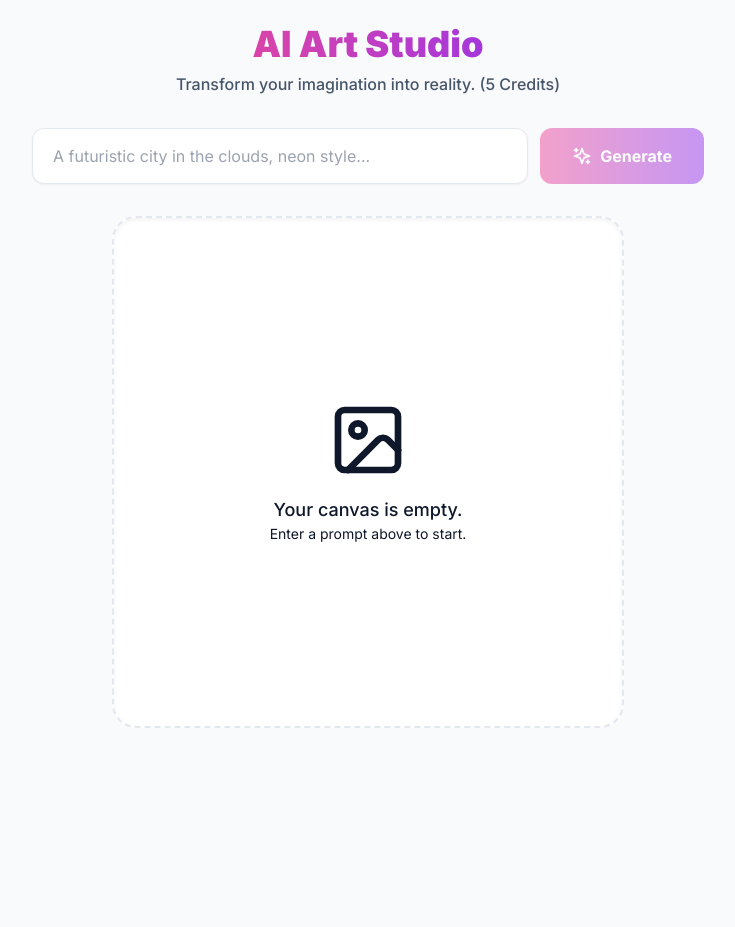
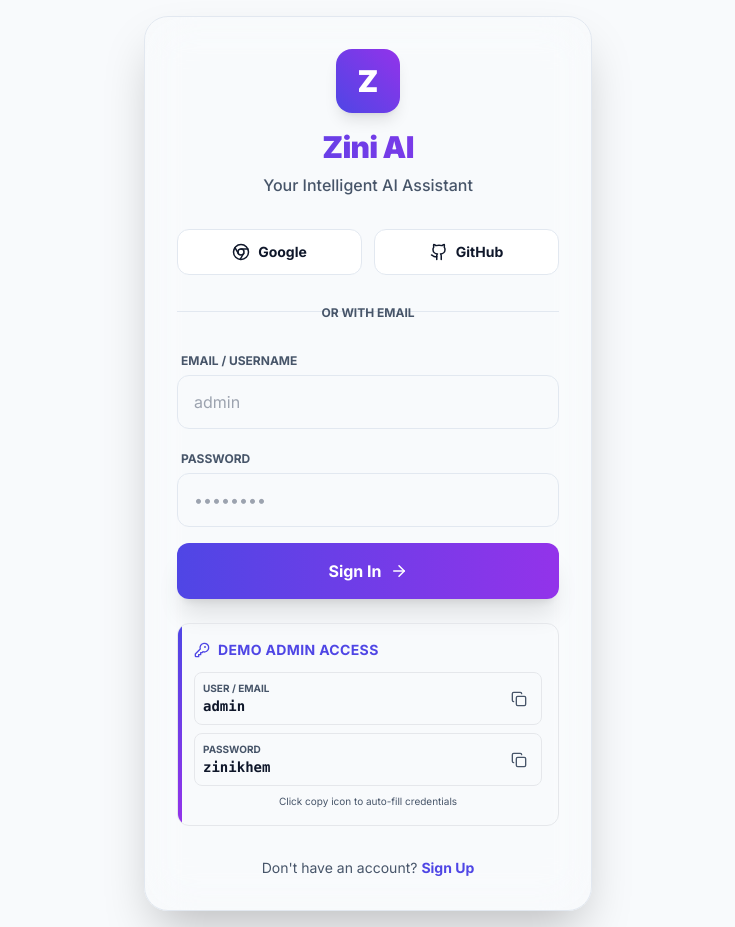
Before and after one commit to khem91976-hash/zini-ai, a React (Vite) app in the folder frontend/: page /#/auth in a window 1280 px wide. Shown: the whole page, without its empty margins (272-1007 px from the left). Before the commit the page ends 800 px from the top, so only its background shows below. Built offline with nearby package versions, Linux system fonts and the light colour scheme; no server answers.

Commit message:
Update Auth.tsx

```diff
--- a/frontend/src/pages/Auth.tsx
+++ b/frontend/src/pages/Auth.tsx
@@ -1,175 +1,213 @@
-import React, { useState, useEffect } from 'react';
-import { Sparkles, Download, ImageIcon, Share2 } from 'lucide-react';
+import React, { useState } from 'react';
 import api from '../utils/api';
-import { User } from '../types';
+import { Loader2, ArrowRight, Github, Chrome, KeyRound, Copy, Check } from 'lucide-react';
+import { APP_CONFIG } from '../config';
+import { useBranding } from '../contexts/BrandingContext';
 
-interface ImageGenProps {
-  user: User;
-  refreshUser: () => void;
+interface AuthProps {
+  onLogin: (user: any) => void;
+  navigate: (path: string) => void;
 }
 
-const ImageGen: React.FC<ImageGenProps> = ({ user, refreshUser }) => {
-  const [prompt, setPrompt] = useState<string>('');
-  const [generatedImage, setGeneratedImage] = useState<string | null>(null);
+const Auth: React.FC<AuthProps> = ({ onLogin, navigate }) => {
+  const [isLogin, setIsLogin] = useState(true);
+  const [formData, setFormData] = useState({ name: '', email: '', password: '' });
+  const [error, setError] = useState('');
+  const [loading, setLoading] = useState(false);
+  const { appName } = useBranding();
 
-  // Loading & Progress State
-  const [isLoading, setIsLoading] = useState<boolean>(false);
-  const [progress, setProgress] = useState<number>(0);
+  // Copy state for animation
+  const [copied, setCopied] = useState<string | null>(null);
 
-  // Fake Progress Timer (0% se 90% tak)
-  useEffect(() => {
-    let interval: NodeJS.Timeout;
-    if (isLoading && progress < 90) {
-      interval = setInterval(() => {
-        setProgress((prev) => {
-          // 90% par rok denge jab tak asli image load na ho jaye
-          if (prev >= 90) return 90;
-          return prev + Math.floor(Math.random() * 5) + 1; // Random speed increment
-        });
-      }, 300);
-    }
-    return () => clearInterval(interval);
-  }, [isLoading, progress]);
+  const handleSubmit = async (e: React.FormEvent) => {
+    e.preventDefault();
+    setError('');
+    setLoading(true);
 
-  const handleGenerate = async () => {
-    if (!prompt.trim()) return;
-    if (user.credits < 5) {
-        alert("Insufficient credits (5 required)");
-        return;
+    try {
+      const endpoint = isLogin ? '/auth/login' : '/auth/register';
+      const { data } = await api.post(endpoint, formData);
+
+      localStorage.setItem('zini_token', data.token);
+      onLogin(data.user);
+
+      if (data.user.role === 'admin') {
+        navigate(APP_CONFIG.adminPath);
+      } else {
+        navigate('/chat');
       }
 
-    setIsLoading(true);
-    setGeneratedImage(null);
-    setProgress(0); // Start progress from 0
-
-    try {
-      // 1. Backend se Link maango (Ye turant aa jayega)
-      const res = await api.post('/ai/image', { prompt });
-      const imageUrl = res.data.imageUrl;
-
-      // 2. Browser mein Image Pre-load karo (White Screen Fix) 🪄
-      const img = new Image();
-      img.src = imageUrl;
-
-      img.onload = () => {
-        // Jab image puri download ho jaye
-        setProgress(100);
-
-        // Thoda sa delay taaki user 100% dekh sake
-        setTimeout(() => {
-            setGeneratedImage(imageUrl);
-            setIsLoading(false);
-            refreshUser(); // Credits update
-        }, 500);
-      };
-
-      img.onerror = () => {
-        console.error("Image load failed");
-        alert("Failed to load image from server.");
-        setIsLoading(false);
-      };
-
-    } catch (error: any) {
-      console.error(error);
-      const errorMsg = error.response?.data?.error || "Generation failed";
-      alert(errorMsg);
-      setIsLoading(false);
+    } catch (err: any) {
+      setError(err.response?.data?.error || 'Authentication failed');
+    } finally {
+      setLoading(false);
     }
   };
 
+  const socialLoginMock = (provider: string) => {
+      alert(`${provider} Login is configured. In production, this redirects to OAuth provider.`);
+  };
+
+  const copyToClipboard = (text: string, field: string) => {
+    navigator.clipboard.writeText(text);
+    setCopied(field);
+    // Auto-fill form
+    setFormData(prev => ({ ...prev, [field]: text }));
+    setTimeout(() => setCopied(null), 2000);
+  };
+
   return (
-    <div className="h-full flex flex-col items-center justify-center max-w-5xl mx-auto space-y-8 p-6 bg-background text-text-main overflow-y-auto">
-
-      {/* Header Section */}
-      <div className="text-center space-y-2 animate-fade-in-up">
-        <h2 className="text-4xl font-black bg-gradient-to-r from-pink-500 to-purple-600 bg-clip-text text-transparent">AI Art Studio</h2>
-        <p className="text-text-secondary font-medium">Transform your imagination into reality. (5 Credits)</p>
+    <div className="min-h-screen flex items-center justify-center relative overflow-hidden bg-background text-text-main transition-colors duration-300 p-4">
+      {/* Background Effects */}
+      <div className="absolute top-0 left-0 w-full h-full overflow-hidden z-0 pointer-events-none">
+          <div className="absolute top-[-10%] right-[-10%] w-[50%] h-[50%] bg-primary/10 rounded-full blur-[100px]"></div>
+          <div className="absolute bottom-[-10%] left-[-10%] w-[50%] h-[50%] bg-secondary/10 rounded-full blur-[100px]"></div>
       </div>
 
-      {/* Input Section */}
-      <div className="w-full max-w-2xl flex flex-col sm:flex-row gap-3 animate-fade-in-up" style={{ animationDelay: '0.1s' }}>
+      <div className="w-full max-w-md bg-surface/70 backdrop-blur-xl border border-border p-8 rounded-3xl shadow-2xl relative z-10 animate-fade-in-up">
+        <div className="text-center mb-8">
+          <div className="w-16 h-16 bg-gradient-to-tr from-primary to-secondary rounded-2xl mx-auto mb-4 flex items-center justify-center text-white font-black text-3xl shadow-lg shadow-primary/30">
+            {appName.charAt(0)}
+          </div>
+          <h1 className="text-3xl font-black bg-gradient-to-r from-primary to-secondary bg-clip-text text-transparent tracking-tight mb-2">
+            {appName}
+          </h1>
+          <p className="text-text-secondary font-medium">{APP_CONFIG.tagline}</p>
+        </div>
+
+        {error && (
+            <div className="bg-red-500/10 border border-red-500/20 text-red-500 p-4 rounded-xl text-sm mb-6 text-center font-medium">
+                {error}
+            </div>
+        )}
+
+        {/* Social Login Buttons */}
+        <div className="grid grid-cols-2 gap-3 mb-6">
+            <button
+                onClick={() => socialLoginMock('Google')}
+                className="flex items-center justify-center gap-2 py-3 bg-surface border border-border rounded-xl hover:bg-background transition text-sm font-bold text-text-main"
+            >
+                <Chrome size={18} /> Google
+            </button>
+            <button
+                onClick={() => socialLoginMock('GitHub')}
+                className="flex items-center justify-center gap-2 py-3 bg-surface border border-border rounded-xl hover:bg-background transition text-sm font-bold text-text-main"
+            >
+                <Github size={18} /> GitHub
+            </button>
+        </div>
+
+        <div className="relative mb-6 text-center">
+            <div className="absolute inset-0 flex items-center"><div className="w-full border-t border-border"></div></div>
+            <div className="relative bg-surface/50 inline-block px-4 text-xs font-bold text-text-secondary uppercase">Or with email</div>
+        </div>
+
+        <form onSubmit={handleSubmit} className="space-y-4">
+          {!isLogin && (
+            <div className="space-y-1">
+                <label className="text-xs font-bold text-text-secondary ml-1 uppercase">Full Name</label>
                 <input
                 type="text"
-          value={prompt}
-          onChange={(e) => setPrompt(e.target.value)}
-          placeholder="A futuristic city in the clouds, neon style..."
-          className="flex-1 bg-surface border border-border rounded-xl px-5 h-14 outline-none focus:border-secondary focus:ring-2 focus:ring-secondary/10 transition shadow-sm"
-          onKeyDown={(e) => e.key === 'Enter' && handleGenerate()}
+                placeholder="John Doe"
+                className="w-full bg-background border border-border rounded-xl px-4 py-3.5 focus:border-primary focus:ring-2 focus:ring-primary/20 outline-none transition text-text-main placeholder-text-secondary/50"
+                value={formData.name}
+                onChange={e => setFormData({...formData, name: e.target.value})}
+                required
                 />
+            </div>
+          )}
+          <div className="space-y-1">
+             <label className="text-xs font-bold text-text-secondary ml-1 uppercase">Email / Username</label>
+             <input
+                type="text"
+                placeholder="admin"
+                className="w-full bg-background border border-border rounded-xl px-4 py-3.5 focus:border-primary focus:ring-2 focus:ring-primary/20 outline-none transition text-text-main placeholder-text-secondary/50"
+                value={formData.email}
+                onChange={e => setFormData({...formData, email: e.target.value})}
+                required
+            />
+          </div>
+          <div className="space-y-1">
+            <label className="text-xs font-bold text-text-secondary ml-1 uppercase">Password</label>
+            <input
+                type="password"
+                placeholder="••••••••"
+                className="w-full bg-background border border-border rounded-xl px-4 py-3.5 focus:border-primary focus:ring-2 focus:ring-primary/20 outline-none transition text-text-main placeholder-text-secondary/50"
+                value={formData.password}
+                onChange={e => setFormData({...formData, password: e.target.value})}
+                required
+            />
+          </div>
+
           <button
-          onClick={handleGenerate}
-          disabled={isLoading || !prompt}
-          className="h-14 px-8 bg-gradient-to-r from-pink-500 to-purple-600 rounded-xl font-bold text-white flex items-center justify-center gap-2 hover:shadow-lg hover:shadow-purple-500/30 hover:scale-[1.02] active:scale-[0.98] transition disabled:opacity-50 disabled:pointer-events-none"
+            disabled={loading}
+            className="w-full bg-gradient-to-r from-primary to-secondary py-4 rounded-xl font-bold text-white shadow-xl hover:shadow-primary/25 hover:scale-[1.01] active:scale-[0.99] transition disabled:opacity-70 disabled:pointer-events-none flex items-center justify-center gap-2 mt-6"
           >
-          {isLoading ? (
-            <span className="flex items-center gap-2">Generating...</span>
-          ) : (
+            {loading ? <Loader2 className="animate-spin" /> : (
                 <>
-                <Sparkles size={20} />
-                <span className="hidden sm:inline">Generate</span>
+                    {isLogin ? 'Sign In' : 'Create Account'} <ArrowRight size={18} />
                 </>
             )}
           </button>
+        </form>
+
+        {/* 👇 DEMO ADMIN ACCESS BOX (Updated) 👇 */}
+        {isLogin && (
+          <div className="mt-6 p-4 bg-surface/50 border border-primary/20 rounded-xl relative overflow-hidden group">
+            <div className="absolute top-0 left-0 w-1 h-full bg-gradient-to-b from-primary to-secondary"></div>
+            <div className="flex items-center gap-2 mb-3 text-primary font-bold text-sm uppercase tracking-wide">
+              <KeyRound size={16} />
+              <span>Demo Admin Access</span>
             </div>
 
-      {/* Main Display Box */}
-      <div className="w-full max-w-lg aspect-square bg-surface border-2 border-dashed border-border rounded-3xl flex items-center justify-center relative overflow-hidden group shadow-inner transition-all hover:border-secondary/30">
+            <div className="space-y-2">
+              {/* User/Email Row - Updated to show 'admin' */}
+              <div className="flex items-center justify-between bg-background/50 p-2 rounded-lg border border-border/50">
+                <div className="flex flex-col">
+                  <span className="text-[10px] text-text-secondary uppercase font-bold">User / Email</span>
+                  <span className="text-sm font-mono text-text-main font-semibold">admin</span>
+                </div>
+                <button
+                  onClick={() => copyToClipboard('admin', 'email')}
+                  className="p-1.5 hover:bg-primary/10 rounded-md text-text-secondary hover:text-primary transition"
+                  title="Copy User"
+                >
+                  {copied === 'email' ? <Check size={16} className="text-green-500" /> : <Copy size={16} />}
+                </button>
+              </div>
 
-        {isLoading ? (
-          <div className="text-center space-y-4 w-full px-12">
-             {/* Circular Progress Indicator */}
-             <div className="relative w-20 h-20 mx-auto mb-4">
-                <div className="absolute inset-0 border-4 border-surface rounded-full"></div>
-                <div className="absolute inset-0 border-4 border-t-secondary rounded-full animate-spin"></div>
-                <div className="absolute inset-0 flex items-center justify-center font-bold text-xs text-secondary">
-                    {progress}%
+              {/* Password Row - Remains 'zinikhem' */}
+              <div className="flex items-center justify-between bg-background/50 p-2 rounded-lg border border-border/50">
+                <div className="flex flex-col">
+                  <span className="text-[10px] text-text-secondary uppercase font-bold">Password</span>
+                  <span className="text-sm font-mono text-text-main font-semibold">zinikhem</span>
+                </div>
+                <button
+                  onClick={() => copyToClipboard('zinikhem', 'password')}
+                  className="p-1.5 hover:bg-primary/10 rounded-md text-text-secondary hover:text-primary transition"
+                  title="Copy Password"
+                >
+                  {copied === 'password' ? <Check size={16} className="text-green-500" /> : <Copy size={16} />}
+                </button>
               </div>
             </div>
-
-             {/* Linear Progress Bar */}
-             <div className="w-full bg-gray-200 dark:bg-gray-700 rounded-full h-2.5 overflow-hidden">
-                <div
-                    className="bg-gradient-to-r from-pink-500 to-purple-600 h-2.5 rounded-full transition-all duration-300 ease-out"
-                    style={{ width: `${progress}%` }}
-                ></div>
-             </div>
-
-            {/* Dynamic Loading Text */}
-            <p className="text-text-secondary font-medium animate-pulse">
-                {progress < 30 && "Initializing AI..."}
-                {progress >= 30 && progress < 70 && "Painting pixels..."}
-                {progress >= 70 && progress < 90 && "Adding final details..."}
-                {progress >= 90 && "Finalizing masterpiece..."}
+            <p className="text-[10px] text-text-secondary mt-2 text-center">
+              Click copy icon to auto-fill credentials
             </p>
           </div>
-        ) : generatedImage ? (
-          <>
-            <img src={generatedImage} alt="Generated" className="w-full h-full object-cover animate-fade-in-up" />
+        )}
 
-            {/* Overlay Buttons */}
-            <div className="absolute inset-0 bg-black/40 opacity-0 group-hover:opacity-100 transition-opacity flex items-center justify-center gap-4 backdrop-blur-sm">
-                <button
-                    onClick={() => window.open(generatedImage, '_blank')}
-                    className="p-4 bg-white text-black rounded-full hover:scale-110 transition shadow-xl"
-                    title="Download"
-                >
-                    <Download size={24} />
+        <div className="mt-8 text-center">
+            <p className="text-text-secondary text-sm">
+                {isLogin ? "Don't have an account?" : "Already have an account?"}
+                <button onClick={() => setIsLogin(!isLogin)} className="ml-1 text-primary hover:text-secondary font-bold transition">
+                    {isLogin ? "Sign Up" : "Sign In"}
                 </button>
-                <button className="p-4 bg-white text-black rounded-full hover:scale-110 transition shadow-xl" title="Share">
-                    <Share2 size={24} />
-                </button>
+            </p>
         </div>
-          </>
-        ) : (
-          <div className="text-center text-text-secondary/40">
-            <ImageIcon size={80} className="mx-auto mb-4" />
-            <p className="font-medium text-lg">Your canvas is empty.</p>
-            <p className="text-sm">Enter a prompt above to start.</p>
-          </div>
-        )}
       </div>
     </div>
   );
 };
 
-export default ImageGen;
+export default Auth;
```
Lines whose indentation alone changed are shown as unchanged.
